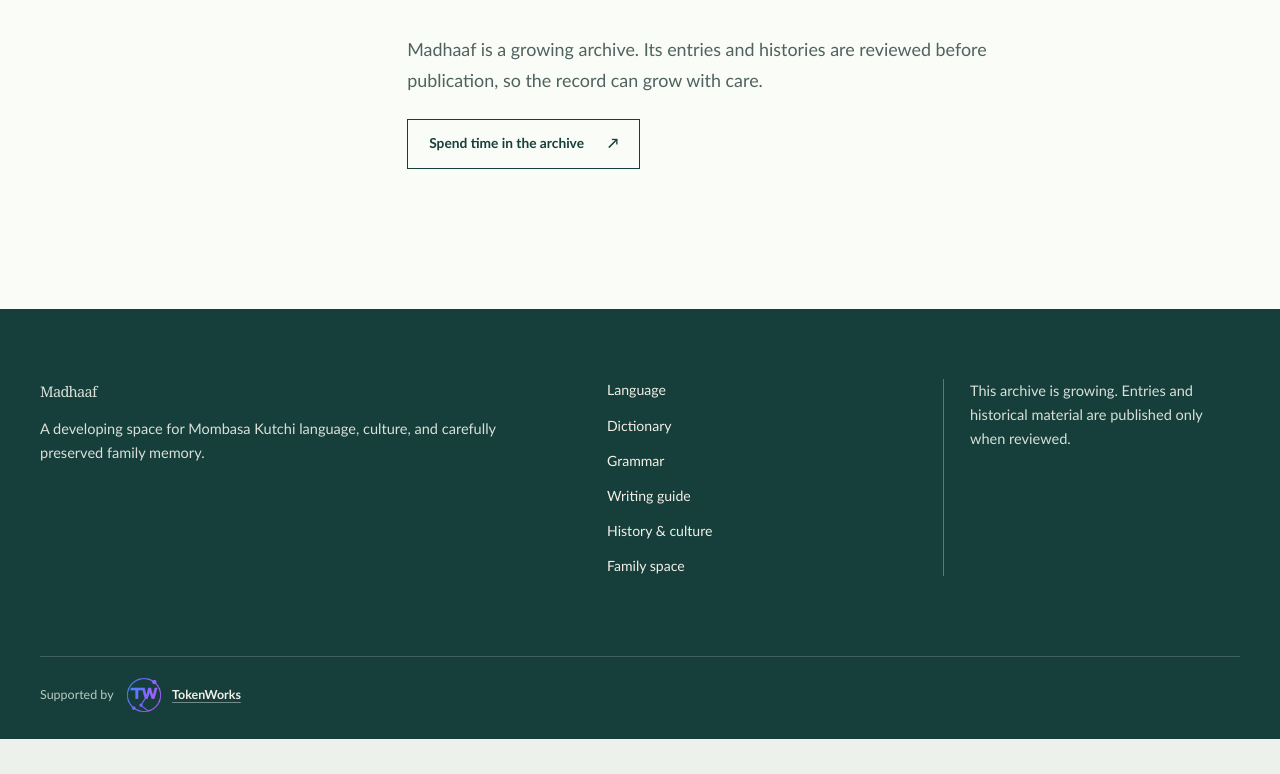
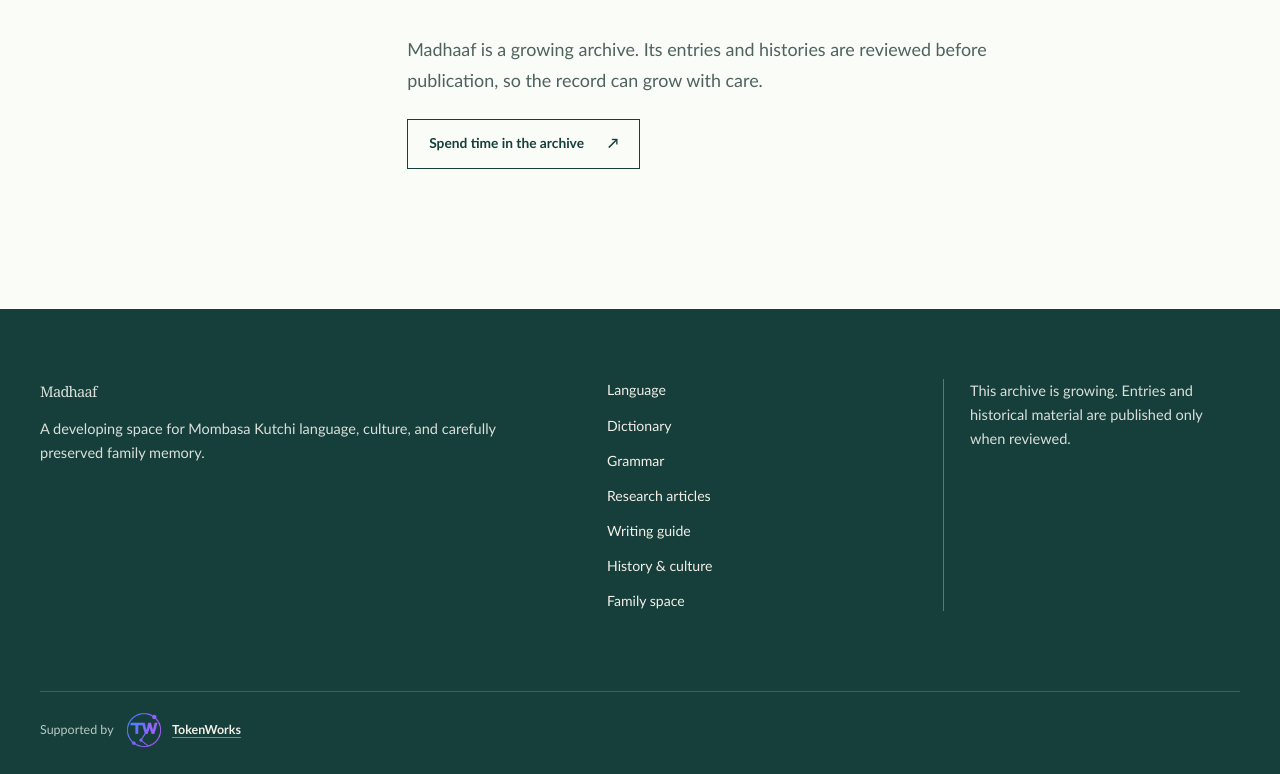
Before and after one commit to Fabdulla1/Madhaaf, a Next.js app: page / in a window 1280 px wide. Shown: the part 4100-4874 px from the top of the page. Before the commit the page ends 4839 px from the top, so only its background shows below. Built offline with nearby package versions, Linux system fonts and the light colour scheme; no server answers.

Commit message:
feat(language): surface illustrated research series across Madhaaf

```diff
--- a/src/components/public/footer.tsx
+++ b/src/components/public/footer.tsx
@@ -16,6 +16,7 @@ export function PublicFooter() {
           <Link href="/language">Language</Link>
           <Link href="/dictionary">Dictionary</Link>
           <Link href="/language/grammar">Grammar</Link>
+          <Link href="/language/articles">Research articles</Link>
           <Link href="/orthography">Writing guide</Link>
           <Link href="/history">History &amp; culture</Link>
           <Link href="/family">Family space</Link>
```
